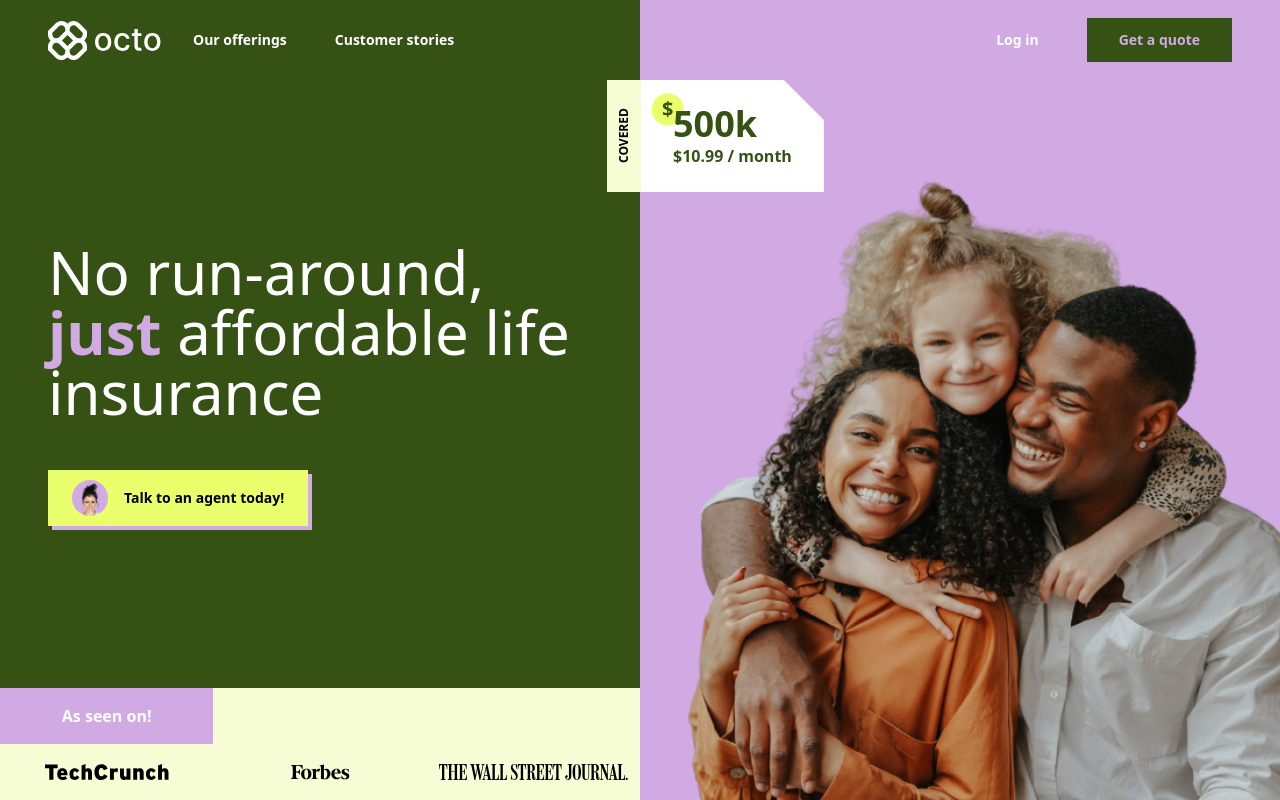
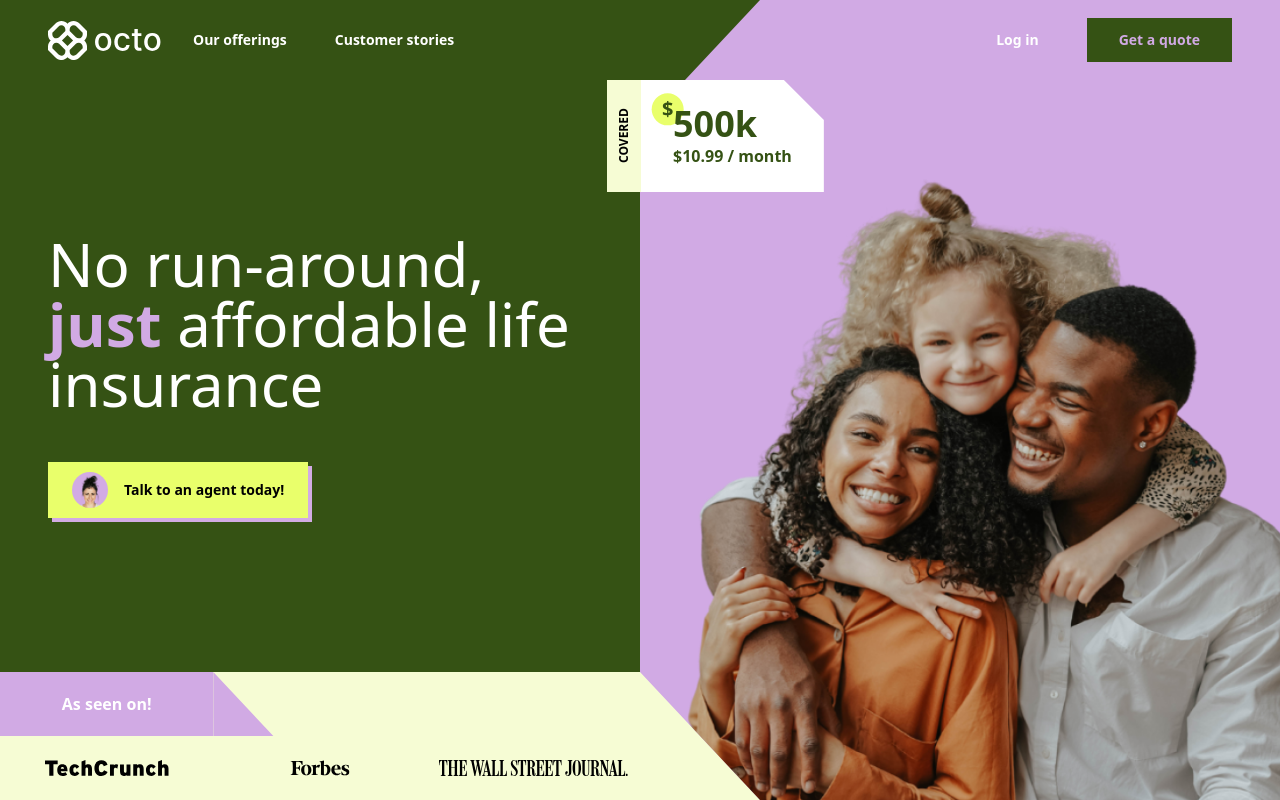
Before and after one commit to AFPedreros/brandgestic-hero, a React (Vite) app: page / in a window 1280 px wide. Built offline with nearby package versions, Linux system fonts and the light colour scheme.

Commit message:
Add clip-paths

```diff
--- a/src/components/hero-footer.tsx
+++ b/src/components/hero-footer.tsx
@@ -5,12 +5,16 @@ import { ForbesLogo } from "@/components/forbes-logo";
 export function HeroFooter() {
   return (
     <div className="flex w-full flex-col bg-accent">
-      <div className="grid h-14 w-1/2 grid-cols-3">
+      <div className="grid h-16 w-1/2 grid-cols-3">
         <div className="col-span-1 flex h-full items-center justify-center bg-secondary">
           <p className="font-bold">As seen on!</p>
         </div>
+        <div
+          className="col-span-1 flex h-full items-center justify-center bg-secondary"
+          style={{ clipPath: "polygon(0 0, 0% 100%, 60px 100%)" }}
+        />
       </div>
-      <div className="grid h-14 w-1/2 grid-cols-3">
+      <div className="grid h-16 w-1/2 grid-cols-3">
         <div className="col-span-1 flex h-full items-center justify-center">
           <TechCrunchLogo className="h-4" />
         </div>
--- a/src/components/hero-image.tsx
+++ b/src/components/hero-image.tsx
@@ -1,6 +1,12 @@
 export function HeroImage() {
   return (
-    <div className="absolute right-0 top-0 hidden h-full w-1/2 bg-secondary md:flex">
+    <div
+      className="absolute right-0 top-0 hidden h-full w-1/2 bg-secondary md:flex"
+      style={{
+        clipPath:
+          "polygon(120px 0%, 100% 0, 100% 30%, 100% 70%, 100% 100%, 120px 100%, 0 calc(100% - 128px), 0% 128px)",
+      }}
+    >
       <div
         className="z-40 h-full w-full"
         style={{
```
